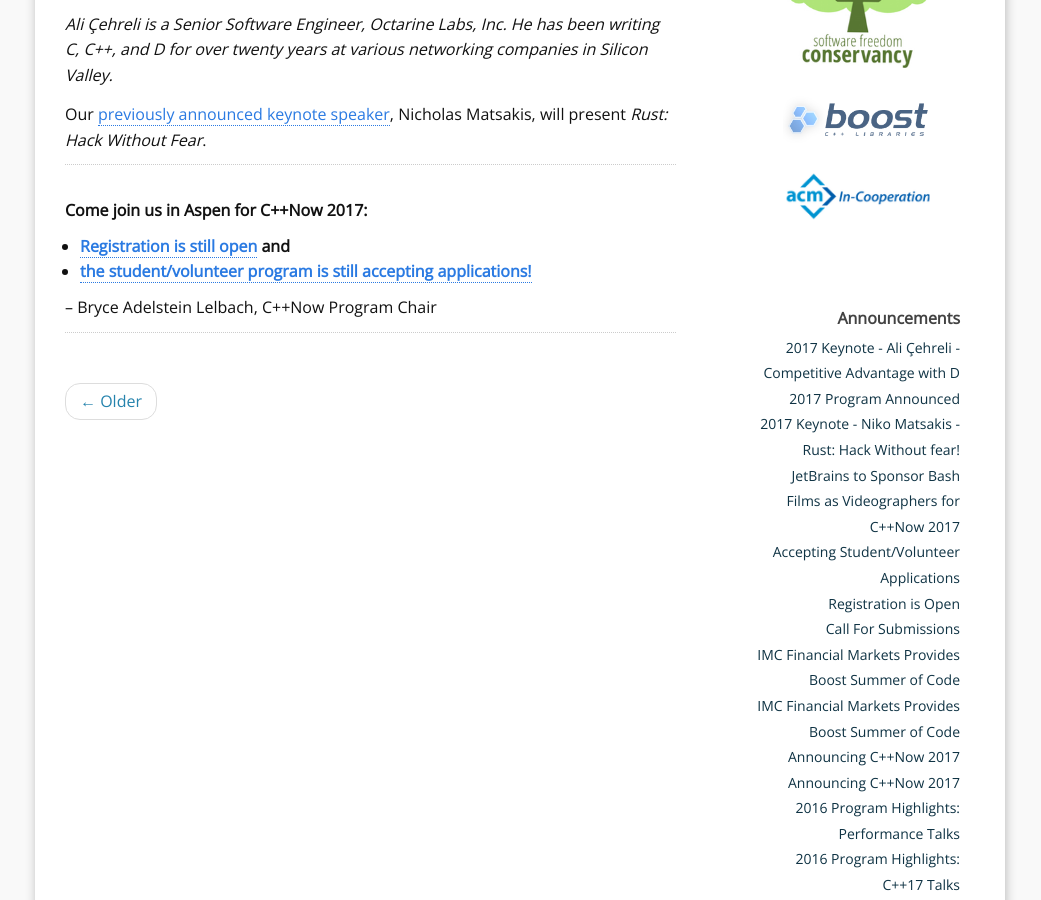
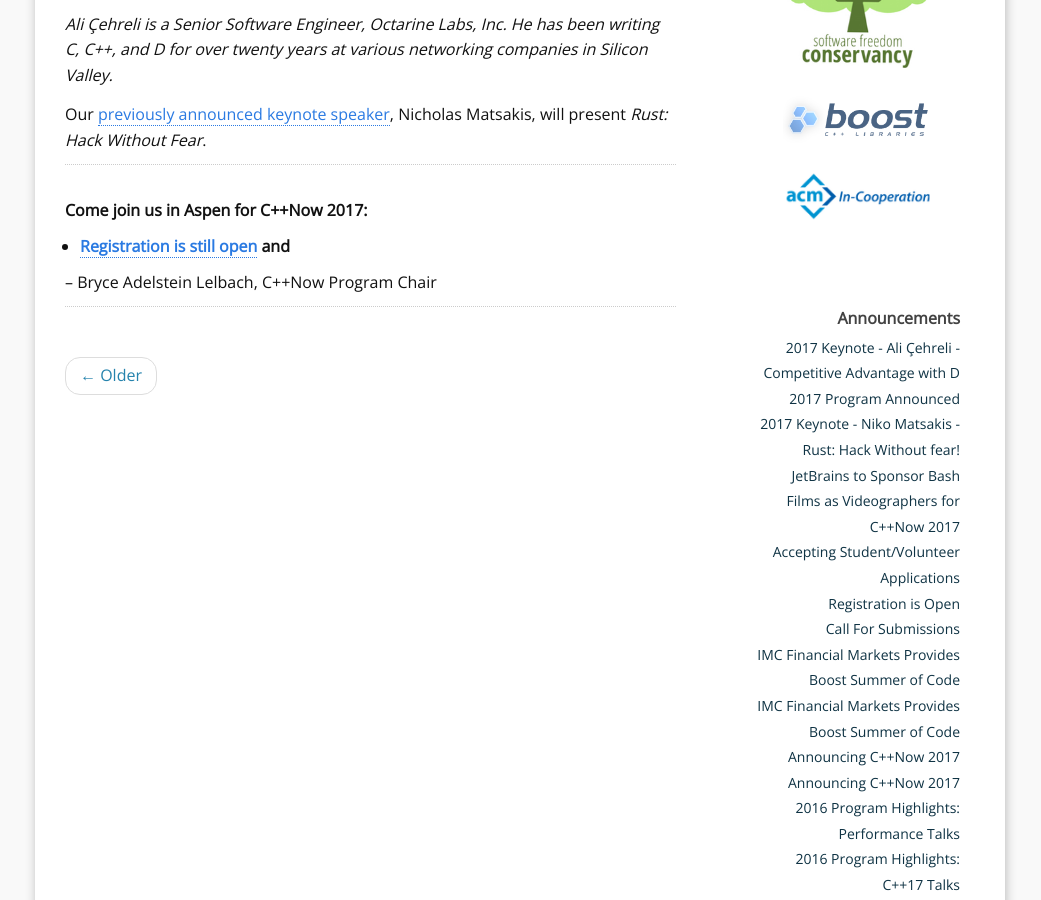
Before and after one commit to boostcon/cppnow_website, a Jekyll site: the page built from 2017-conference/_posts/2017-04-09-d-keynote.md, in a window 1280 px wide and 900 px high, scrolled down 1753 px. Shown: the whole window, without its empty margins (120-1161 px from the left). Built offline with Jekyll 4.4.1, drawn with Linux system fonts in a browser that asks for light colours; comment, search, counter and statistics services are not loaded.

Commit message:
Remove S/V application line from keynote announcements.

```diff
--- a/2017-conference/_posts/2017-04-09-d-keynote.md
+++ b/2017-conference/_posts/2017-04-09-d-keynote.md
@@ -46,6 +46,5 @@ Our <a href="/2017-conference/announcements/2017/03/15/rust-keynote.html">previo
 <b>Come join us in Aspen for C++Now 2017:</b>
 
 - <b>[Registration is still open](https://cppnow2017.eventbrite.com) and</b>
-- <b>[the student/volunteer program is still accepting applications!](/student_volunteer_application/)</b>
 
 -- Bryce Adelstein Lelbach, C++Now Program Chair
```
Also changed, not shown: 2017-conference/_posts/2017-03-15-rust-keynote.md (+0 -1 lines).
